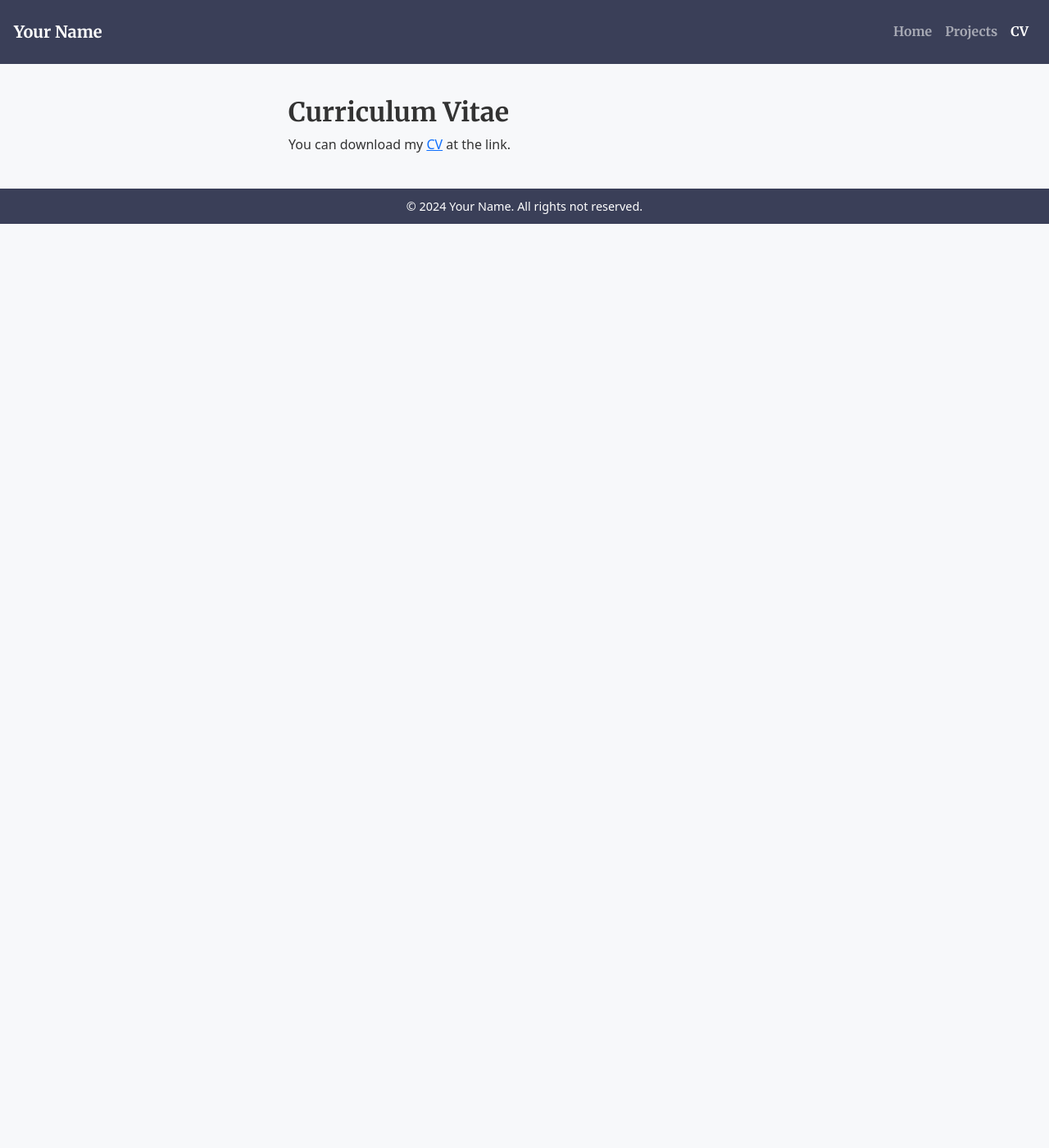
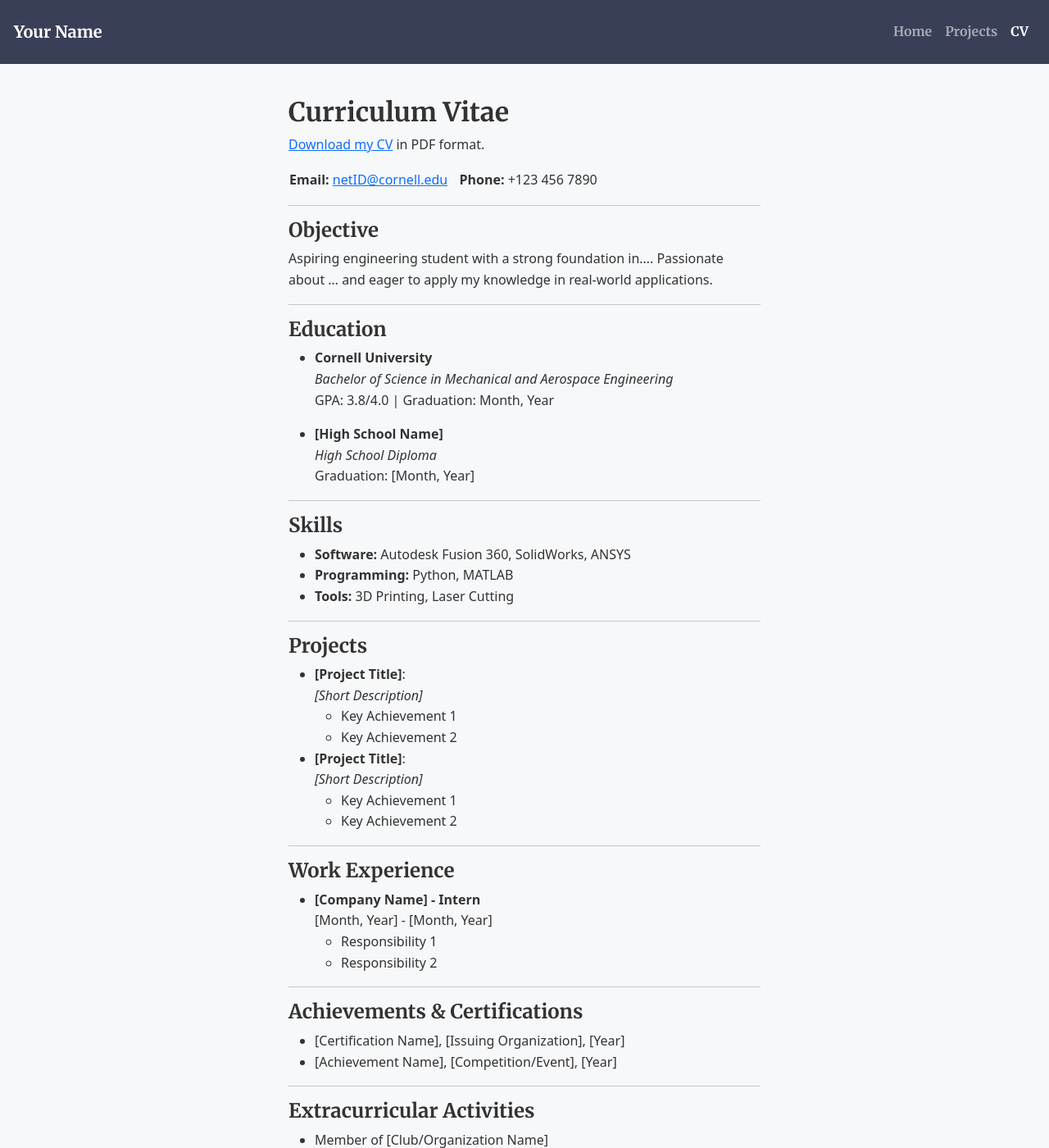
Before and after one commit to moezamini/portfolio-1, a Jekyll site: the page built from _pages/cv.md, in a window 1280 px wide and 1400 px high. Shown: the whole window at 82% size. Built offline with Jekyll 4.4.1, drawn with Linux system fonts in a browser that asks for light colours; some of the changed text lies outside the part shown.

Commit message:
Update CV page with on-page sections.

```diff
--- a/_pages/cv.md
+++ b/_pages/cv.md
@@ -5,4 +5,70 @@ permalink: /cv/
 ---
 ## Curriculum Vitae
 
-You can download my [CV]({{ "/assets/CV.pdf" | relative_url }}) at the link.
+[Download my CV]({{ "/assets/CV.pdf" | relative_url }}) in PDF format.
+
+
+**Email:** [netID@cornell.edu](mailto:netID@cornell.edu) | | | **Phone:** +123 456 7890
+
+---
+
+#### Objective
+Aspiring engineering student with a strong foundation in.... Passionate about ... and eager to apply my knowledge in real-world applications.
+
+---
+
+#### Education
+- **Cornell University**
+  *Bachelor of Science in Mechanical and Aerospace Engineering*
+  GPA: 3.8/4.0 | Graduation: Month, Year
+
+- **[High School Name]**
+  *High School Diploma*
+  Graduation: [Month, Year]
+
+---
+
+#### Skills
+- **Software:** Autodesk Fusion 360, SolidWorks, ANSYS
+- **Programming:** Python, MATLAB
+- **Tools:** 3D Printing, Laser Cutting
+
+---
+
+#### Projects
+- **[Project Title]**:
+  *[Short Description]*
+  - Key Achievement 1
+  - Key Achievement 2
+
+- **[Project Title]**:
+  *[Short Description]*
+  - Key Achievement 1
+  - Key Achievement 2
+
+---
+
+#### Work Experience
+- **[Company Name] - Intern**
+  [Month, Year] - [Month, Year]
+  - Responsibility 1
+  - Responsibility 2
+
+---
+
+#### Achievements & Certifications
+- [Certification Name], [Issuing Organization], [Year]
+- [Achievement Name], [Competition/Event], [Year]
+
+---
+
+#### Extracurricular Activities
+- Member of [Club/Organization Name]
+- Volunteer for [Event/Organization Name]
+
+---
+
+#### References
+Available upon request.
+
+---
```
